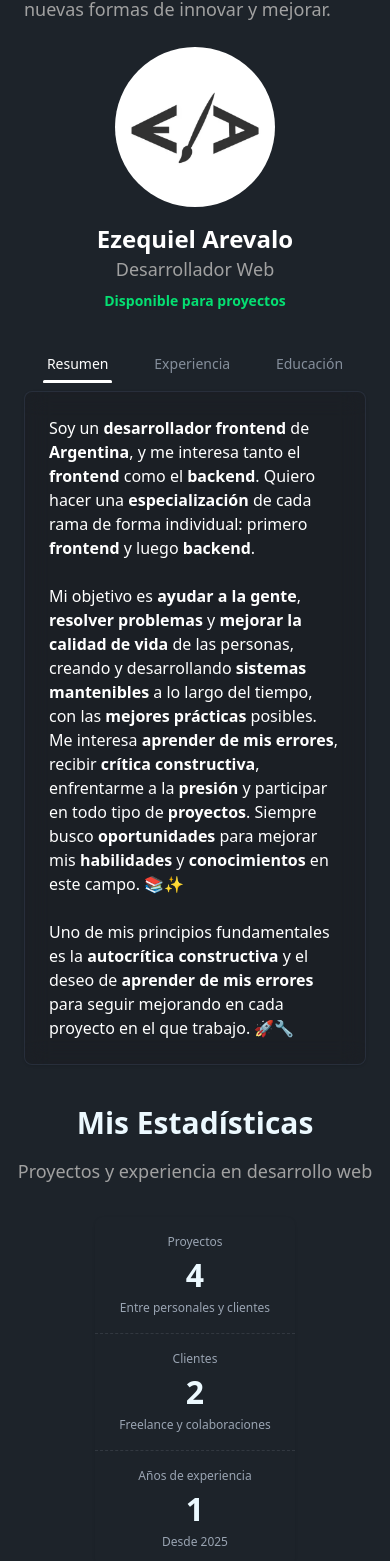
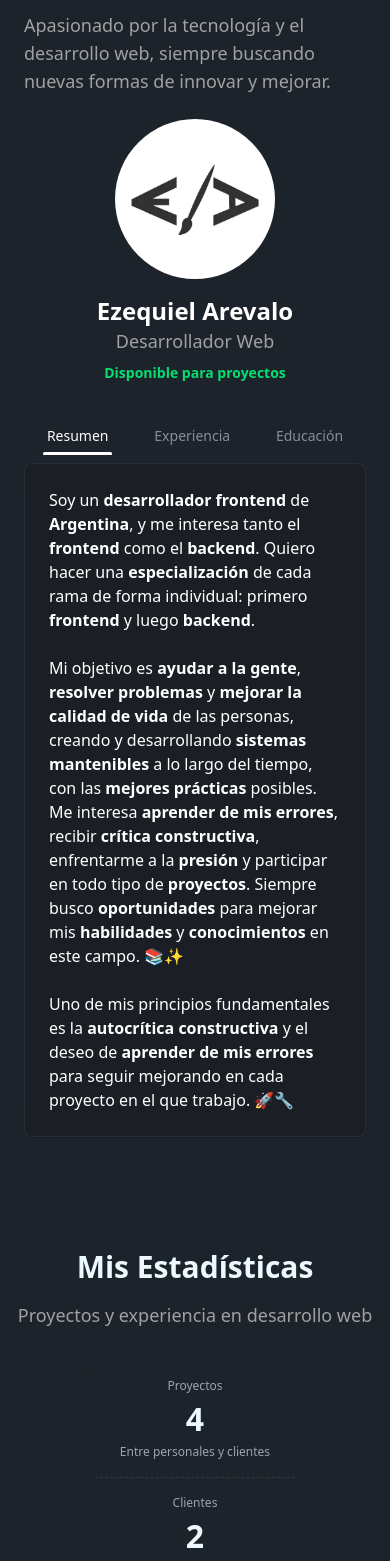
Before and after one commit to ezequiel-arevalo/portfolio, a React (Vite) app: page /#/ in a window 390 px wide. Shown: the part 2573-4134 px from the top of the page. Built offline with nearby package versions, Linux system fonts and the light colour scheme.

Commit message:
styles: ajusting sections spacing!

```diff
--- a/src/pages/home/components/AboutMeSection.jsx
+++ b/src/pages/home/components/AboutMeSection.jsx
@@ -3,7 +3,7 @@ import { experience, education } from "@/utilities/timeline";
 
 const AboutMeSection = () => {
   return (
-    <section id="about-me" className="min-h-screen text-white flex flex-col items-center justify-center px-6 scroll-mt-24 my-10 sm:my-16 lg:my-24">
+    <section id="about-me" className="min-h-screen text-white flex flex-col items-center justify-center px-6 scroll-mt-24 my-28 sm:my-16 lg:my-24">
       <h2 className="text-3xl sm:text-4xl font-bold mb-4">Sobre Mí</h2>
       <p className="text-lg text-neutral-400 mb-6">
         Apasionado por la tecnología y el desarrollo web, siempre buscando nuevas formas de innovar y mejorar.
--- a/src/pages/home/components/StatsSection.jsx
+++ b/src/pages/home/components/StatsSection.jsx
@@ -1,6 +1,6 @@
 const StatsSection = () => {
     return (
-      <section className="min-h-[50vh] flex flex-col items-center text-center my-10 sm:my-16 lg:my-24">
+      <section className="min-h-[50vh] flex flex-col items-center text-center my-28 sm:my-16 lg:my-24">
         <h2 className="text-3xl sm:text-4xl font-bold mb-4">Mis Estadísticas</h2>
         <p className="text-lg sm:text-xl text-neutral-400 mb-8">
             Proyectos y experiencia en desarrollo web
```
